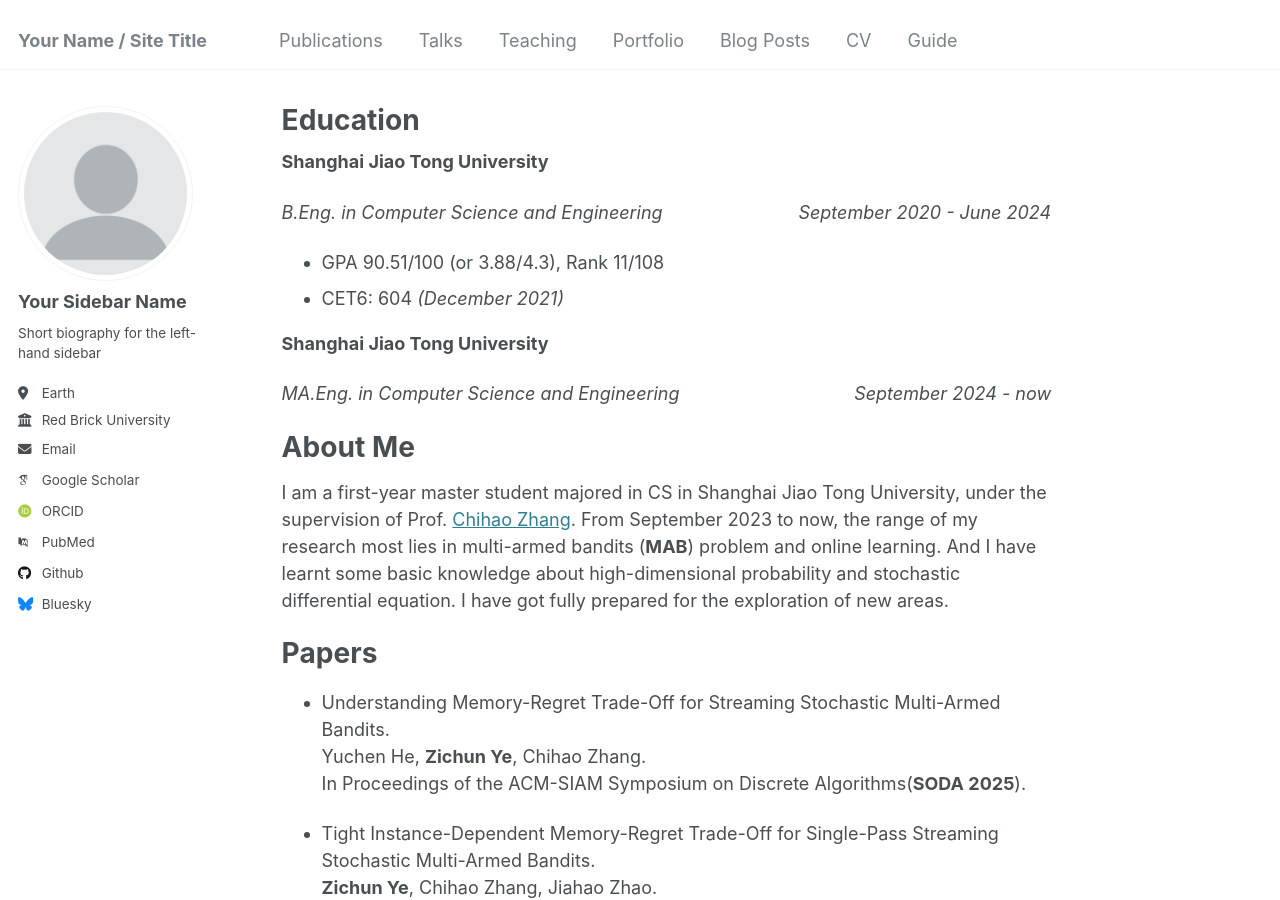
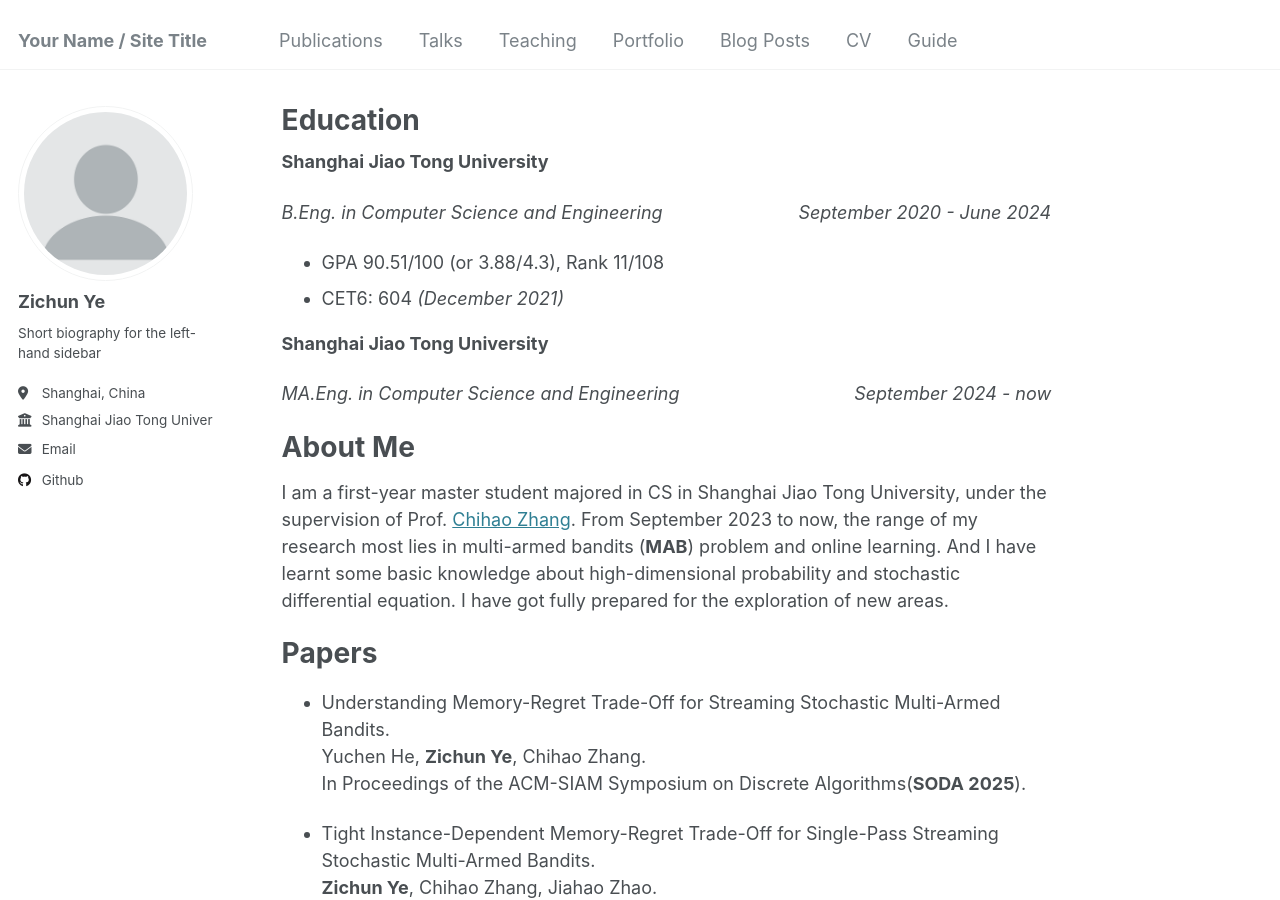
Before and after one commit to AlchemistYe/alchemistye.github.io, a Jekyll site: the page built from _pages/about.md, in a window 1280 px wide and 900 px high. Built offline with Jekyll 4.4.1, drawn with Linux system fonts in a browser that asks for light colours; some web fonts are replaced.

Commit message:
Update _config.yml

```diff
--- a/_config.yml
+++ b/_config.yml
@@ -22,21 +22,21 @@ repository               : "academicpages/academicpages.github.io"
 author:
   # Biographic information
   avatar           : "profile.png"
-  name             : "Your Sidebar Name"
+  name             : "Zichun Ye"
   pronouns         : # example: "she/her"
   bio              : "Short biography for the left-hand sidebar"
-  location         : "Earth"
-  employer         : "Red Brick University"
+  location         : "Shanghai, China"
+  employer         : "Shanghai Jiao Tong University"
   uri              : # URL
-  email            : "none@example.org"
+  email            : "alchemist@sjtu.edu.cn"
 
   # Academic websites
   arxiv            : # URL - Update with the correct link to your profile
-  googlescholar    : "https://scholar.google.com/citations?user=PS_CX0AAAAAJ"
+  googlescholar    : #"https://scholar.google.com/citations?user=PS_CX0AAAAAJ"
   impactstory      : # URL
-  orcid            : "http://orcid.org/yourorcidurl"
+  orcid            : #"http://orcid.org/yourorcidurl"
   semantic         : # URL
-  pubmed           : "https://www.ncbi.nlm.nih.gov/pubmed/?term=john+snow"
+  pubmed           : #"https://www.ncbi.nlm.nih.gov/pubmed/?term=john+snow"
   researchgate     : # URL
   scopus           : # URL
 
@@ -44,12 +44,12 @@ author:
   bitbucket        : # Username - Update with your username on the site
   codepen          : # Username
   dribbble         : # Username
-  github           : "academicpages"
+  github           : "alchemistye"
   kaggle           : # Username
   stackoverflow    : # User number or user number and name (i.e., use "1" or "1/jeff-atwood")
 
   # Social media
-  bluesky          : "bsky.app" # Replace this with you Bluesky username
+  bluesky          : #"bsky.app" # Replace this with you Bluesky username
   facebook         : # Username
   flickr           : # Username
   foursquare       : # Username
```
